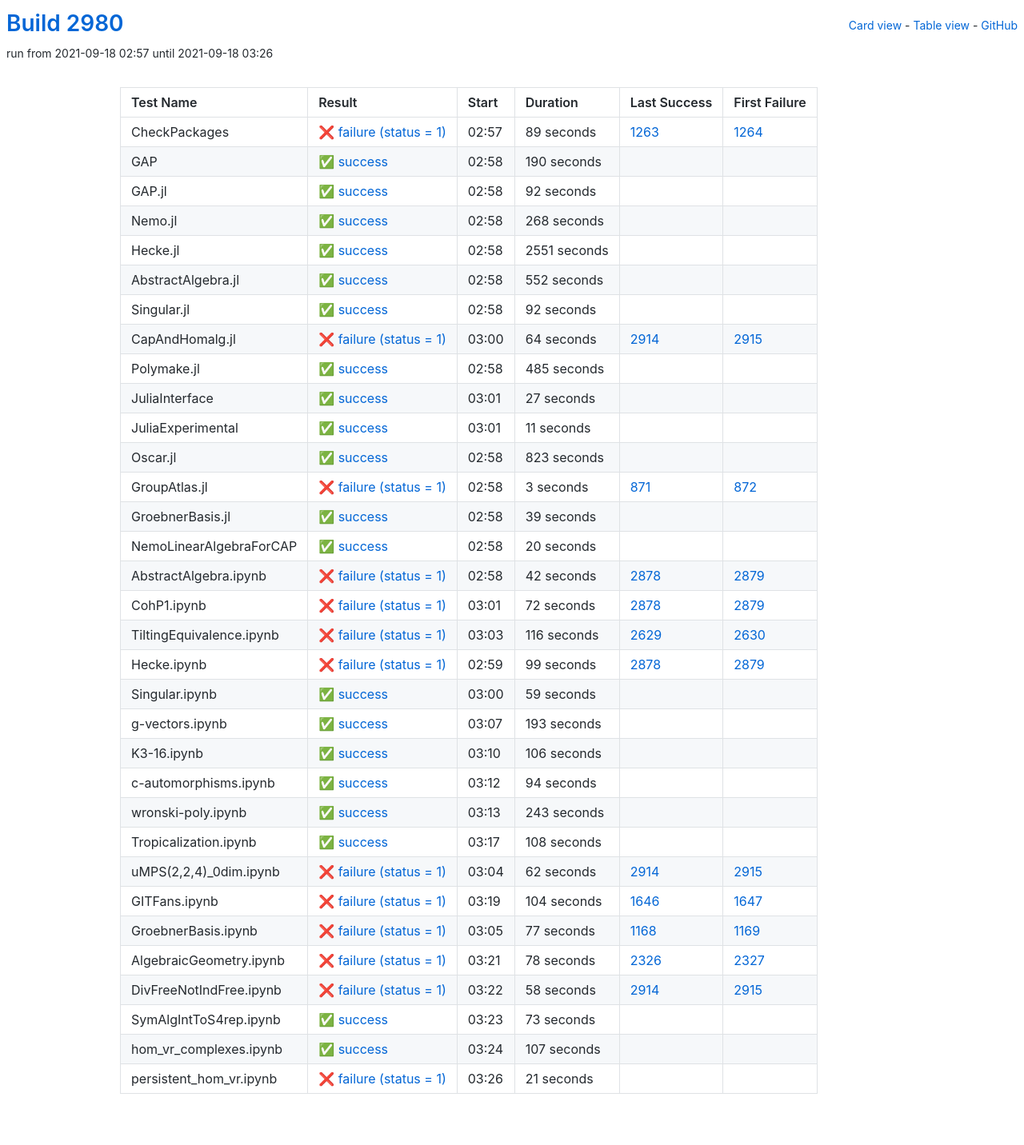
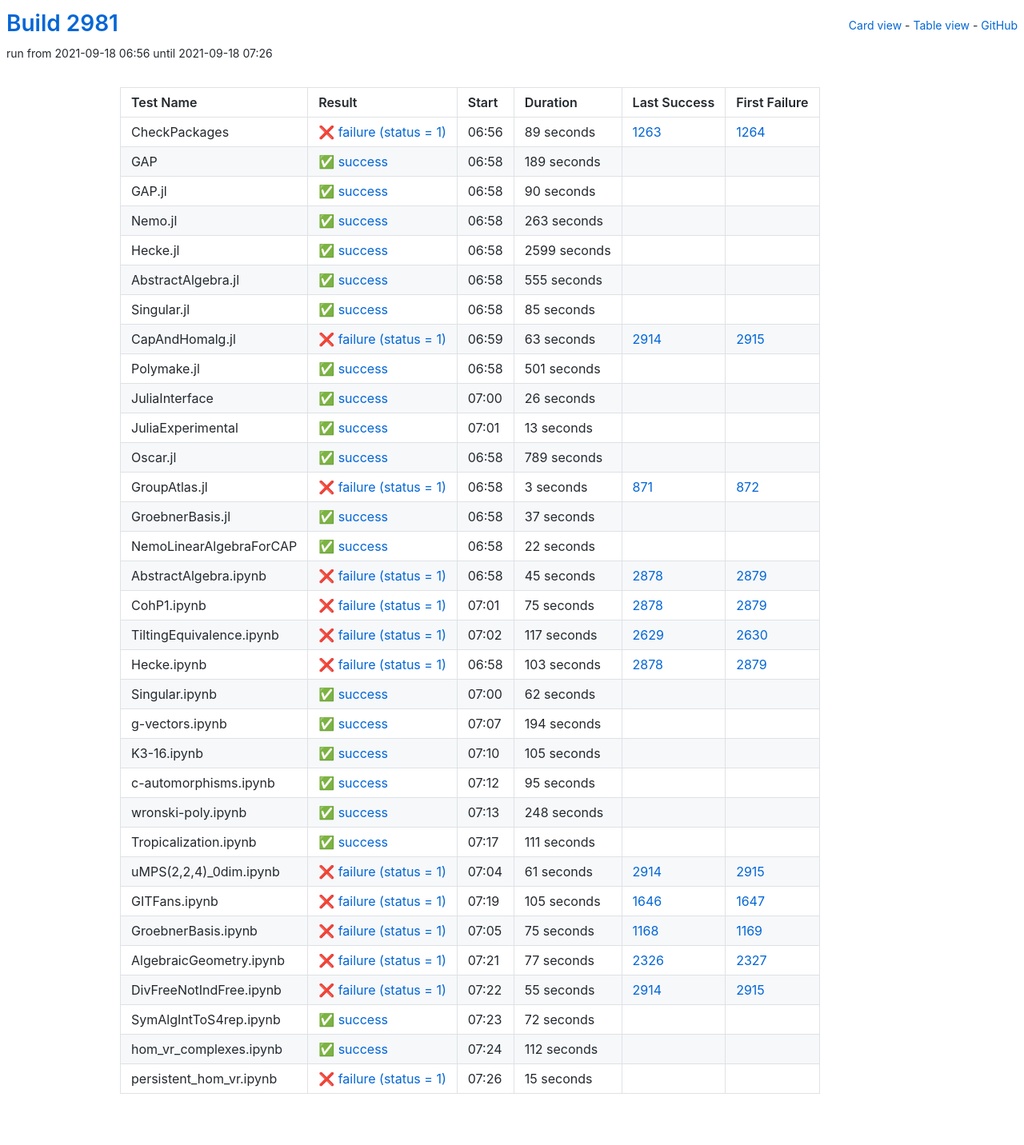
Before and after one commit to oscar-system/oscar-ci-status-stable, a Jekyll site: the page built from table.html, in a window 1280 px wide. Shown: the whole page at 80% size. Built offline with Jekyll 4.4.1, drawn with Linux system fonts in a browser that asks for light colours.

Commit message:
Build #2981

```diff
--- a/_data/ci.yml
+++ b/_data/ci.yml
@@ -1,6 +1,6 @@
 ---
-build: 2980
-build_url: https://oscarci.mathematik.uni-kl.de/job/oscar-stable/2980/
+build: 2981
+build_url: https://oscarci.mathematik.uni-kl.de/job/oscar-stable/2981/
 job: oscar-stable
 organization: oscar-system
 repo: oscar-ci-status-stable
@@ -8,8 +8,8 @@ repourl: https://github.com/oscar-system/oscar-ci-status-stable
 tests:
 - name: CheckPackages
   id: checkpackages
-  log: https://oscarci.mathematik.uni-kl.de/job/oscar-stable/2980/artifact/logs/build-2980/CheckPackages.log
-  start: 2021-09-18 02:57
+  log: https://oscarci.mathematik.uni-kl.de/job/oscar-stable/2981/artifact/logs/build-2981/CheckPackages.log
+  start: 2021-09-18 06:56
   success: false
   exitcode: 1
   status: failure
@@ -20,140 +20,140 @@ tests:
   first_failure_url: https://oscarci.mathematik.uni-kl.de/job/oscar-stable/1264/
 - name: GAP
   id: gap
-  log: https://oscarci.mathematik.uni-kl.de/job/oscar-stable/2980/artifact/logs/build-2980/GAP.log
-  start: 2021-09-18 02:58
+  log: https://oscarci.mathematik.uni-kl.de/job/oscar-stable/2981/artifact/logs/build-2981/GAP.log
+  start: 2021-09-18 06:58
   success: true
   exitcode: 0
   status: success
-  duration: 190
+  duration: 189
   last_success: false
   last_success_url:
   first_failure: false
   first_failure_url:
 - name: GAP.jl
   id: gap-jl
-  log: https://oscarci.mathematik.uni-kl.de/job/oscar-stable/2980/artifact/logs/build-2980/GAP.jl.log
-  start: 2021-09-18 02:58
+  log: https://oscarci.mathematik.uni-kl.de/job/oscar-stable/2981/artifact/logs/build-2981/GAP.jl.log
+  start: 2021-09-18 06:58
   success: true
   exitcode: 0
   status: success
-  duration: 92
+  duration: 90
   last_success: false
   last_success_url:
   first_failure: false
   first_failure_url:
 - name: Nemo.jl
   id: nemo-jl
-  log: https://oscarci.mathematik.uni-kl.de/job/oscar-stable/2980/artifact/logs/build-2980/Nemo.jl.log
-  start: 2021-09-18 02:58
+  log: https://oscarci.mathematik.uni-kl.de/job/oscar-stable/2981/artifact/logs/build-2981/Nemo.jl.log
+  start: 2021-09-18 06:58
   success: true
   exitcode: 0
   status: success
-  duration: 268
+  duration: 263
   last_success: false
   last_success_url:
   first_failure: false
   first_failure_url:
 - name: Hecke.jl
   id: hecke-jl
-  log: https://oscarci.mathematik.uni-kl.de/job/oscar-stable/2980/artifact/logs/build-2980/Hecke.jl.log
-  start: 2021-09-18 02:58
+  log: https://oscarci.mathematik.uni-kl.de/job/oscar-stable/2981/artifact/logs/build-2981/Hecke.jl.log
+  start: 2021-09-18 06:58
   success: true
   exitcode: 0
   status: success
-  duration: 2551
+  duration: 2599
   last_success: false
   last_success_url:
   first_failure: false
   first_failure_url:
 - name: AbstractAlgebra.jl
   id: abstractalgebra-jl
-  log: https://oscarci.mathematik.uni-kl.de/job/oscar-stable/2980/artifact/logs/build-2980/AbstractAlgebra.jl.log
-  start: 2021-09-18 02:58
+  log: https://oscarci.mathematik.uni-kl.de/job/oscar-stable/2981/artifact/logs/build-2981/AbstractAlgebra.jl.log
+  start: 2021-09-18 06:58
   success: true
   exitcode: 0
   status: success
-  duration: 552
+  duration: 555
   last_success: false
   last_success_url:
   first_failure: false
   first_failure_url:
 - name: Singular.jl
   id: singular-jl
-  log: https://oscarci.mathematik.uni-kl.de/job/oscar-stable/2980/artifact/logs/build-2980/Singular.jl.log
-  start: 2021-09-18 02:58
+  log: https://oscarci.mathematik.uni-kl.de/job/oscar-stable/2981/artifact/logs/build-2981/Singular.jl.log
+  start: 2021-09-18 06:58
   success: true
   exitcode: 0
   status: success
-  duration: 92
+  duration: 85
   last_success: false
   last_success_url:
   first_failure: false
   first_failure_url:
 - name: CapAndHomalg.jl
   id: capandhomalg-jl
-  log: https://oscarci.mathematik.uni-kl.de/job/oscar-stable/2980/artifact/logs/build-2980/CapAndHomalg.jl.log
-  start: 2021-09-18 03:00
+  log: https://oscarci.mathematik.uni-kl.de/job/oscar-stable/2981/artifact/logs/build-2981/CapAndHomalg.jl.log
+  start: 2021-09-18 06:59
   success: false
   exitcode: 1
   status: failure
-  duration: 64
+  duration: 63
   last_success: 2914
   last_success_url: https://oscarci.mathematik.uni-kl.de/job/oscar-stable/2914/
   first_failure: 2915
   first_failure_url: https://oscarci.mathematik.uni-kl.de/job/oscar-stable/2915/
 - name: Polymake.jl
   id: polymake-jl
-  log: https://oscarci.mathematik.uni-kl.de/job/oscar-stable/2980/artifact/logs/build-2980/Polymake.jl.log
-  start: 2021-09-18 02:58
+  log: https://oscarci.mathematik.uni-kl.de/job/oscar-stable/2981/artifact/logs/build-2981/Polymake.jl.log
+  start: 2021-09-18 06:58
   success: true
   exitcode: 0
   status: success
-  duration: 485
+  duration: 501
   last_success: false
   last_success_url:
   first_failure: false
   first_failure_url:
 - name: JuliaInterface
   id: juliainterface
-  log: https://oscarci.mathematik.uni-kl.de/job/oscar-stable/2980/artifact/logs/build-2980/JuliaInterface.log
-  start: 2021-09-18 03:01
+  log: https://oscarci.mathematik.uni-kl.de/job/oscar-stable/2981/artifact/logs/build-2981/JuliaInterface.log
+  start: 2021-09-18 07:00
   success: true
   exitcode: 0
   status: success
-  duration: 27
+  duration: 26
   last_success: false
   last_success_url:
   first_failure: false
   first_failure_url:
 - name: JuliaExperimental
   id: juliaexperimental
-  log: https://oscarci.mathematik.uni-kl.de/job/oscar-stable/2980/artifact/logs/build-2980/JuliaExperimental.log
-  start: 2021-09-18 03:01
+  log: https://oscarci.mathematik.uni-kl.de/job/oscar-stable/2981/artifact/logs/build-2981/JuliaExperimental.log
+  start: 2021-09-18 07:01
   success: true
   exitcode: 0
   status: success
-  duration: 11
+  duration: 13
   last_success: false
   last_success_url:
   first_failure: false
   first_failure_url:
 - name: Oscar.jl
   id: oscar-jl
-  log: https://oscarci.mathematik.uni-kl.de/job/oscar-stable/2980/artifact/logs/build-2980/Oscar.jl.log
-  start: 2021-09-18 02:58
+  log: https://oscarci.mathematik.uni-kl.de/job/oscar-stable/2981/artifact/logs/build-2981/Oscar.jl.log
+  start: 2021-09-18 06:58
   success: true
   exitcode: 0
   status: success
-  duration: 823
+  duration: 789
   last_success: false
   last_success_url:
   first_failure: false
   first_failure_url:
 - name: GroupAtlas.jl
   id: groupatlas-jl
-  log: https://oscarci.mathematik.uni-kl.de/job/oscar-stable/2980/artifact/logs/build-2980/GroupAtlas.jl.log
-  start: 2021-09-18 02:58
+  log: https://oscarci.mathematik.uni-kl.de/job/oscar-stable/2981/artifact/logs/build-2981/GroupAtlas.jl.log
+  start: 2021-09-18 06:58
   success: false
   exitcode: 1
   status: failure
@@ -164,240 +164,240 @@ tests:
   first_failure_url: https://oscarci.mathematik.uni-kl.de/job/oscar-stable/872/
 - name: GroebnerBasis.jl
   id: groebnerbasis-jl
-  log: https://oscarci.mathematik.uni-kl.de/job/oscar-stable/2980/artifact/logs/build-2980/GroebnerBasis.jl.log
-  start: 2021-09-18 02:58
+  log: https://oscarci.mathematik.uni-kl.de/job/oscar-stable/2981/artifact/logs/build-2981/GroebnerBasis.jl.log
+  start: 2021-09-18 06:58
   success: true
   exitcode: 0
   status: success
-  duration: 39
+  duration: 37
   last_success: false
   last_success_url:
   first_failure: false
   first_failure_url:
 - name: NemoLinearAlgebraForCAP
   id: nemolinearalgebraforcap
-  log: https://oscarci.mathematik.uni-kl.de/job/oscar-stable/2980/artifact/logs/build-2980/NemoLinearAlgebraForCAP.log
-  start: 2021-09-18 02:58
+  log: https://oscarci.mathematik.uni-kl.de/job/oscar-stable/2981/artifact/logs/build-2981/NemoLinearAlgebraForCAP.log
+  start: 2021-09-18 06:58
   success: true
   exitcode: 0
   status: success
-  duration: 20
+  duration: 22
   last_success: false
   last_success_url:
   first_failure: false
   first_failure_url:
 - name: AbstractAlgebra.ipynb
   id: abstractalgebra-ipynb
-  log: https://oscarci.mathematik.uni-kl.de/job/oscar-stable/2980/artifact/logs/build-2980/AbstractAlgebra.ipynb.log
-  start: 2021-09-18 02:58
+  log: https://oscarci.mathematik.uni-kl.de/job/oscar-stable/2981/artifact/logs/build-2981/AbstractAlgebra.ipynb.log
+  start: 2021-09-18 06:58
   success: false
   exitcode: 1
   status: failure
-  duration: 42
+  duration: 45
   last_success: 2878
   last_success_url: https://oscarci.mathematik.uni-kl.de/job/oscar-stable/2878/
   first_failure: 2879
   first_failure_url: https://oscarci.mathematik.uni-kl.de/job/oscar-stable/2879/
 - name: CohP1.ipynb
   id: cohp1-ipynb
-  log: https://oscarci.mathematik.uni-kl.de/job/oscar-stable/2980/artifact/logs/build-2980/CohP1.ipynb.log
-  start: 2021-09-18 03:01
+  log: https://oscarci.mathematik.uni-kl.de/job/oscar-stable/2981/artifact/logs/build-2981/CohP1.ipynb.log
+  start: 2021-09-18 07:01
   success: false
   exitcode: 1
   status: failure
-  duration: 72
+  duration: 75
   last_success: 2878
   last_success_url: https://oscarci.mathematik.uni-kl.de/job/oscar-stable/2878/
   first_failure: 2879
   first_failure_url: https://oscarci.mathematik.uni-kl.de/job/oscar-stable/2879/
 - name: TiltingEquivalence.ipynb
   id: tiltingequivalence-ipynb
-  log: https://oscarci.mathematik.uni-kl.de/job/oscar-stable/2980/artifact/logs/build-2980/TiltingEquivalence.ipynb.log
-  start: 2021-09-18 03:03
+  log: https://oscarci.mathematik.uni-kl.de/job/oscar-stable/2981/artifact/logs/build-2981/TiltingEquivalence.ipynb.log
+  start: 2021-09-18 07:02
   success: false
   exitcode: 1
   status: failure
-  duration: 116
+  duration: 117
   last_success: 2629
   last_success_url: https://oscarci.mathematik.uni-kl.de/job/oscar-stable/2629/
   first_failure: 2630
   first_failure_url: https://oscarci.mathematik.uni-kl.de/job/oscar-stable/2630/
 - name: Hecke.ipynb
   id: hecke-ipynb
-  log: https://oscarci.mathematik.uni-kl.de/job/oscar-stable/2980/artifact/logs/build-2980/Hecke.ipynb.log
-  start: 2021-09-18 02:59
+  log: https://oscarci.mathematik.uni-kl.de/job/oscar-stable/2981/artifact/logs/build-2981/Hecke.ipynb.log
+  start: 2021-09-18 06:58
   success: false
   exitcode: 1
   status: failure
-  duration: 99
+  duration: 103
   last_success: 2878
   last_success_url: https://oscarci.mathematik.uni-kl.de/job/oscar-stable/2878/
   first_failure: 2879
   first_failure_url: https://oscarci.mathematik.uni-kl.de/job/oscar-stable/2879/
 - name: Singular.ipynb
   id: singular-ipynb
-  log: https://oscarci.mathematik.uni-kl.de/job/oscar-stable/2980/artifact/logs/build-2980/Singular.ipynb.log
-  start: 2021-09-18 03:00
+  log: https://oscarci.mathematik.uni-kl.de/job/oscar-stable/2981/artifact/logs/build-2981/Singular.ipynb.log
+  start: 2021-09-18 07:00
   success: true
   exitcode: 0
   status: success
-  duration: 59
+  duration: 62
   last_success: false
   last_success_url:
   first_failure: false
   first_failure_url:
 - name: g-vectors.ipynb
   id: g-vectors-ipynb
-  log: https://oscarci.mathematik.uni-kl.de/job/oscar-stable/2980/artifact/logs/build-2980/g-vectors.ipynb.log
-  start: 2021-09-18 03:07
+  log: https://oscarci.mathematik.uni-kl.de/job/oscar-stable/2981/artifact/logs/build-2981/g-vectors.ipynb.log
+  start: 2021-09-18 07:07
   success: true
   exitcode: 0
   status: success
-  duration: 193
+  duration: 194
   last_success: false
   last_success_url:
   first_failure: false
   first_failure_url:
 - name: K3-16.ipynb
   id: k3-16-ipynb
-  log: https://oscarci.mathematik.uni-kl.de/job/oscar-stable/2980/artifact/logs/build-2980/K3-16.ipynb.log
-  start: 2021-09-18 03:10
+  log: https://oscarci.mathematik.uni-kl.de/job/oscar-stable/2981/artifact/logs/build-2981/K3-16.ipynb.log
+  start: 2021-09-18 07:10
   success: true
   exitcode: 0
   status: success
-  duration: 106
+  duration: 105
   last_success: false
   last_success_url:
   first_failure: false
   first_failure_url:
 - name: c-automorphisms.ipynb
   id: c-automorphisms-ipynb
-  log: https://oscarci.mathematik.uni-kl.de/job/oscar-stable/2980/artifact/logs/build-2980/c-automorphisms.ipynb.log
-  start: 2021-09-18 03:12
+  log: https://oscarci.mathematik.uni-kl.de/job/oscar-stable/2981/artifact/logs/build-2981/c-automorphisms.ipynb.log
+  start: 2021-09-18 07:12
   success: true
   exitcode: 0
   status: success
-  duration: 94
+  duration: 95
   last_success: false
   last_success_url:
   first_failure: false
   first_failure_url:
 - name: wronski-poly.ipynb
   id: wronski-poly-ipynb
-  log: https://oscarci.mathematik.uni-kl.de/job/oscar-stable/2980/artifact/logs/build-2980/wronski-poly.ipynb.log
-  start: 2021-09-18 03:13
+  log: https://oscarci.mathematik.uni-kl.de/job/oscar-stable/2981/artifact/logs/build-2981/wronski-poly.ipynb.log
+  start: 2021-09-18 07:13
   success: true
   exitcode: 0
   status: success
-  duration: 243
+  duration: 248
   last_success: false
   last_success_url:
   first_failure: false
   first_failure_url:
 - name: Tropicalization.ipynb
   id: tropicalization-ipynb
-  log: https://oscarci.mathematik.uni-kl.de/job/oscar-stable/2980/artifact/logs/build-2980/Tropicalization.ipynb.log
-  start: 2021-09-18 03:17
+  log: https://oscarci.mathematik.uni-kl.de/job/oscar-stable/2981/artifact/logs/build-2981/Tropicalization.ipynb.log
+  start: 2021-09-18 07:17
   success: true
   exitcode: 0
   status: success
-  duration: 108
+  duration: 111
   last_success: false
   last_success_url:
   first_failure: false
   first_failure_url:
 - name: uMPS(2,2,4)_0dim.ipynb
   id: umps-2-2-4-0dim-ipynb
-  log: https://oscarci.mathematik.uni-kl.de/job/oscar-stable/2980/artifact/logs/build-2980/uMPS-2-2-4-_0dim.ipynb.log
-  start: 2021-09-18 03:04
+  log: https://oscarci.mathematik.uni-kl.de/job/oscar-stable/2981/artifact/logs/build-2981/uMPS-2-2-4-_0dim.ipynb.log
+  start: 2021-09-18 07:04
   success: false
   exitcode: 1
   status: failure
-  duration: 62
+  duration: 61
   last_success: 2914
   last_success_url: https://oscarci.mathematik.uni-kl.de/job/oscar-stable/2914/
   first_failure: 2915
   first_failure_url: https://oscarci.mathematik.uni-kl.de/job/oscar-stable/2915/
 - name: GITFans.ipynb
   id: gitfans-ipynb
-  log: https://oscarci.mathematik.uni-kl.de/job/oscar-stable/2980/artifact/logs/build-2980/GITFans.ipynb.log
-  start: 2021-09-18 03:19
+  log: https://oscarci.mathematik.uni-kl.de/job/oscar-stable/2981/artifact/logs/build-2981/GITFans.ipynb.log
+  start: 2021-09-18 07:19
   success: false
   exitcode: 1
   status: failure
-  duration: 104
+  duration: 105
   last_success: 1646
   last_success_url: https://oscarci.mathematik.uni-kl.de/job/oscar-stable/1646/
   first_failure: 1647
   first_failure_url: https://oscarci.mathematik.uni-kl.de/job/oscar-stable/1647/
 - name: GroebnerBasis.ipynb
   id: groebnerbasis-ipynb
-  log: https://oscarci.mathematik.uni-kl.de/job/oscar-stable/2980/artifact/logs/build-2980/GroebnerBasis.ipynb.log
-  start: 2021-09-18 03:05
+  log: https://oscarci.mathematik.uni-kl.de/job/oscar-stable/2981/artifact/logs/build-2981/GroebnerBasis.ipynb.log
+  start: 2021-09-18 07:05
   success: false
   exitcode: 1
   status: failure
-  duration: 77
+  duration: 75
   last_success: 1168
   last_success_url: https://oscarci.mathematik.uni-kl.de/job/oscar-stable/1168/
   first_failure: 1169
   first_failure_url: https://oscarci.mathematik.uni-kl.de/job/oscar-stable/1169/
 - name: AlgebraicGeometry.ipynb
   id: algebraicgeometry-ipynb
-  log: https://oscarci.mathematik.uni-kl.de/job/oscar-stable/2980/artifact/logs/build-2980/AlgebraicGeometry.ipynb.log
-  start: 2021-09-18 03:21
+  log: https://oscarci.mathematik.uni-kl.de/job/oscar-stable/2981/artifact/logs/build-2981/AlgebraicGeometry.ipynb.log
+  start: 2021-09-18 07:21
   success: false
   exitcode: 1
   status: failure
-  duration: 78
+  duration: 77
   last_success: 2326
   last_success_url: https://oscarci.mathematik.uni-kl.de/job/oscar-stable/2326/
   first_failure: 2327
   first_failure_url: https://oscarci.mathematik.uni-kl.de/job/oscar-stable/2327/
 - name: DivFreeNotIndFree.ipynb
   id: divfreenotindfree-ipynb
-  log: https://oscarci.mathematik.uni-kl.de/job/oscar-stable/2980/artifact/logs/build-2980/DivFreeNotIndFree.ipynb.log
-  start: 2021-09-18 03:22
+  log: https://oscarci.mathematik.uni-kl.de/job/oscar-stable/2981/artifact/logs/build-2981/DivFreeNotIndFree.ipynb.log
+  start: 2021-09-18 07:22
   success: false
   exitcode: 1
   status: failure
-  duration: 58
+  duration: 55
   last_success: 2914
   last_success_url: https://oscarci.mathematik.uni-kl.de/job/oscar-stable/2914/
   first_failure: 2915
   first_failure_url: https://oscarci.mathematik.uni-kl.de/job/oscar-stable/2915/
 - name: SymAlgIntToS4rep.ipynb
   id: symalginttos4rep-ipynb
-  log: https://oscarci.mathematik.uni-kl.de/job/oscar-stable/2980/artifact/logs/build-2980/SymAlgIntToS4rep.ipynb.log
-  start: 2021-09-18 03:23
+  log: https://oscarci.mathematik.uni-kl.de/job/oscar-stable/2981/artifact/logs/build-2981/SymAlgIntToS4rep.ipynb.log
+  start: 2021-09-18 07:23
   success: true
   exitcode: 0
   status: success
-  duration: 73
+  duration: 72
   last_success: false
   last_success_url:
   first_failure: false
   first_failure_url:
 - name: hom_vr_complexes.ipynb
   id: hom-vr-complexes-ipynb
-  log: https://oscarci.mathematik.uni-kl.de/job/oscar-stable/2980/artifact/logs/build-2980/hom_vr_complexes.ipynb.log
-  start: 2021-09-18 03:24
+  log: https://oscarci.mathematik.uni-kl.de/job/oscar-stable/2981/artifact/logs/build-2981/hom_vr_complexes.ipynb.log
+  start: 2021-09-18 07:24
   success: true
   exitcode: 0
   status: success
-  duration: 107
+  duration: 112
   last_success: false
   last_success_url:
   first_failure: false
   first_failure_url:
 - name: persistent_hom_vr.ipynb
   id: persistent-hom-vr-ipynb
-  log: https://oscarci.mathematik.uni-kl.de/job/oscar-stable/2980/artifact/logs/build-2980/persistent_hom_vr.ipynb.log
-  start: 2021-09-18 03:26
+  log: https://oscarci.mathematik.uni-kl.de/job/oscar-stable/2981/artifact/logs/build-2981/persistent_hom_vr.ipynb.log
+  start: 2021-09-18 07:26
   success: false
   exitcode: 1
   status: failure
-  duration: 21
+  duration: 15
   last_success: false
   last_success_url:
   first_failure: false
```
Also changed, not shown: README.md.
